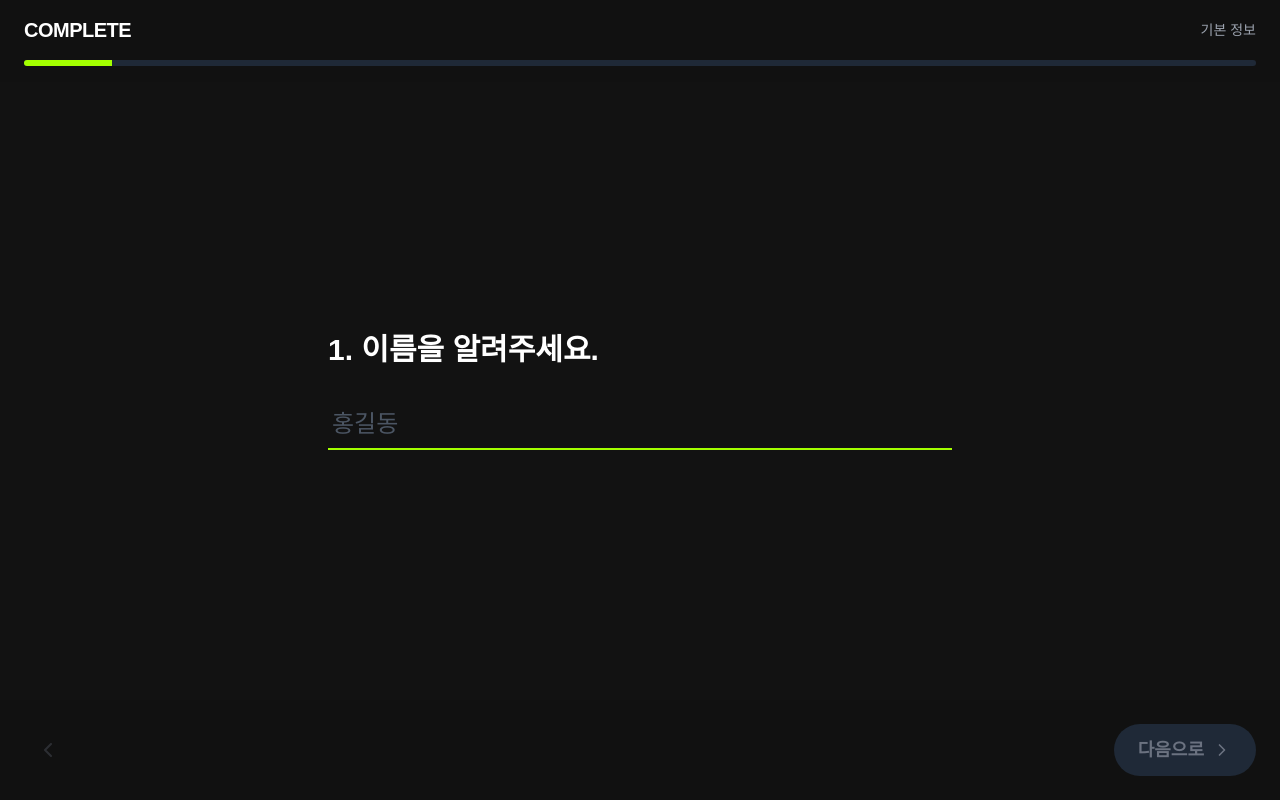
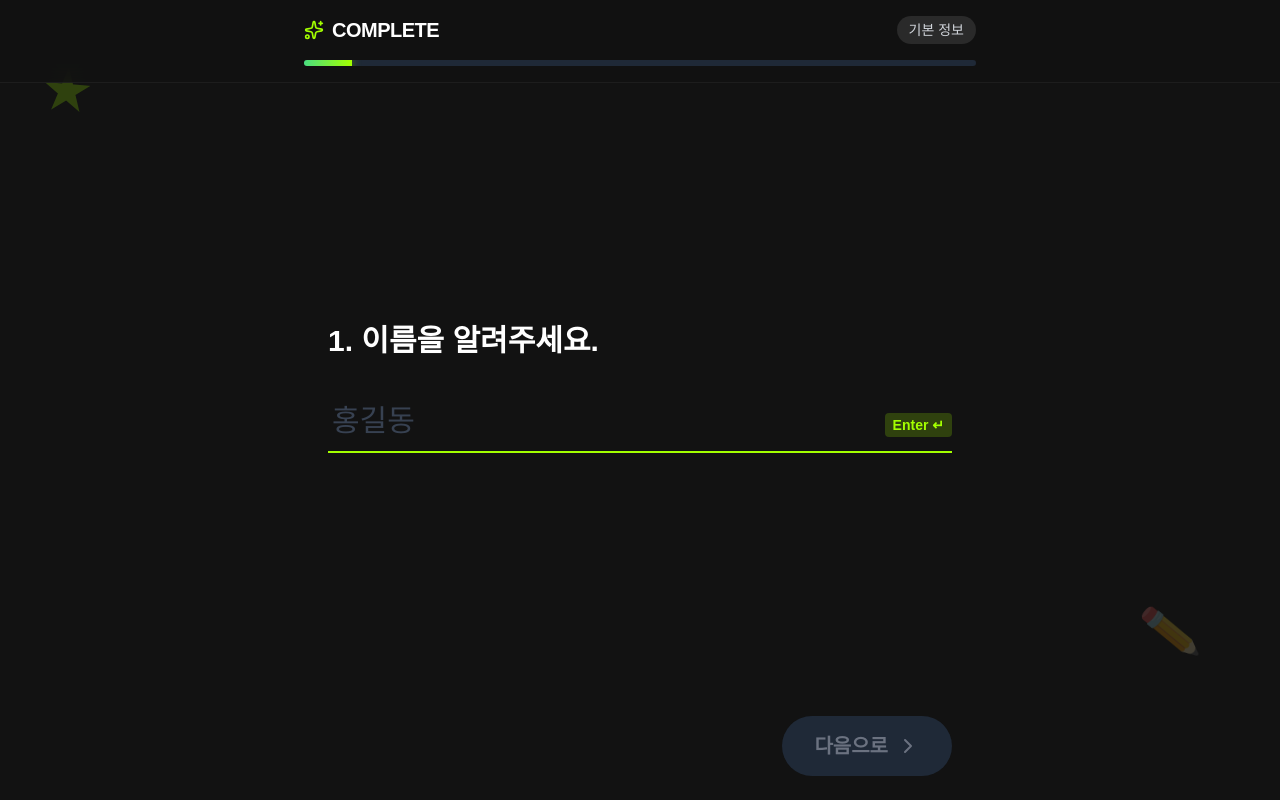
Before and after one commit to sojeong-im/6-5form-complete, a React (Vite) app: page / in a window 1280 px wide. Both pictures are taken after a click on the button "지원서 작성하기". Built offline with nearby package versions, Linux system fonts and the light colour scheme; a web font is replaced by a local one.

Commit message:
feat: Add Wow factors (Animations, Confetti, Personalization, Keyboard nav)

```diff
--- a/package.json
+++ b/package.json
@@ -9,6 +9,7 @@
     "preview": "vite preview"
   },
   "dependencies": {
+    "canvas-confetti": "^1.9.4",
     "framer-motion": "^13.1.1",
     "lucide-react": "^1.35.0",
     "react": "^19.2.8",
@@ -16,6 +17,7 @@
   },
   "devDependencies": {
     "@tailwindcss/postcss": "^4.3.3",
+    "@types/canvas-confetti": "^1.9.0",
     "@types/react": "^19.2.18",
     "@types/react-dom": "^19.2.5",
     "@vitejs/plugin-react": "^6.1.1",
--- a/src/App.tsx
+++ b/src/App.tsx
@@ -1,13 +1,14 @@
-import { useState } from 'react';
+import { useState, useEffect } from 'react';
 import { motion, AnimatePresence } from 'framer-motion';
-import { ChevronRight, ChevronLeft, Check, ArrowRight } from 'lucide-react';
+import { ChevronRight, ChevronLeft, Check, ArrowRight, Sparkles } from 'lucide-react';
+import confetti from 'canvas-confetti';
 
 type QuestionType = 'text' | 'textarea' | 'single-select' | 'multi-select';
 
 interface Question {
   id: string;
   section: string;
-  title: string;
+  title: string | ((answers: Record<string, any>) => string);
   subtitle?: string;
   type: QuestionType;
   options?: string[];
@@ -18,7 +19,7 @@ interface Question {
 const questions: Question[] = [
   // [기본 정보]
   { id: 'q1', section: '기본 정보', title: '1. 이름을 알려주세요.', type: 'text', placeholder: '홍길동' },
-  { id: 'q2', section: '기본 정보', title: '2. 나이를 알려주세요.', type: 'text', placeholder: '23' },
+  { id: 'q2', section: '기본 정보', title: (ans) => `2. 반가워요, ${ans.q1 || '지원자'}님! 나이를 알려주세요.`, type: 'text', placeholder: '23' },
   { id: 'q3', section: '기본 정보', title: '3. 학교 / 학과 / 학년을 알려주세요.', subtitle: '휴학생이라면 함께 작성해주세요.', type: 'text', placeholder: '한국대 / 경영학과 / 3학년' },
   { id: 'q4', section: '기본 정보', title: '4. 연락 가능한 전화번호를 남겨주세요.', type: 'text', placeholder: '010-1234-5678' },
   { id: 'q5', section: '기본 정보', title: '5. 현재 거주 지역 또는 주로 활동하는 지역을 알려주세요.', subtitle: '예: 마포구 / 홍대·신촌 부근', type: 'text', placeholder: '서대문구 신촌동' },
@@ -36,7 +37,7 @@ const questions: Question[] = [
   { id: 'q13', section: '활동 가능 일정', title: '13. 온라인 줌 스터디에도 참여할 의향이 있나요?', type: 'single-select', options: ['적극적으로 참여하고 싶어요', '일정이 맞으면 참여하고 싶어요', '대면 스터디 위주로 참여하고 싶어요'] },
 
   // [마지막 질문]
-  { id: 'q14', section: '마지막 질문', title: '14. Complete에 지원하게 된 이유와 이번 학기 활동에 대한 각오를 자유롭게 작성해주세요.', subtitle: '“혼자 하면 자꾸 미뤄서 같이 공부하고 싶어요!”처럼 편하게 작성해주셔도 좋습니다.', type: 'textarea', placeholder: '여기에 작성해주세요...' },
+  { id: 'q14', section: '마지막 질문', title: (ans) => `14. 마지막으로, ${ans.q1 || '지원자'}님이 Complete에 지원하게 된 이유와 각오를 들려주세요!`, subtitle: '“혼자 하면 자꾸 미뤄서 같이 공부하고 싶어요!”처럼 편하게 작성해주셔도 좋습니다.', type: 'textarea', placeholder: '여기에 작성해주세요...' },
 ];
 
 function App() {
@@ -45,13 +46,55 @@ function App() {
   const [answers, setAnswers] = useState<Record<string, any>>({});
   const [isCompleted, setIsCompleted] = useState(false);
 
+  // 엔터 키를 누르면 다음으로 넘어가기 (텍스트 입력 등에 유용)
+  useEffect(() => {
+    const handleKeyDown = (e: KeyboardEvent) => {
+      if (e.key === 'Enter' && !e.shiftKey && started && !isCompleted && isAnswered()) {
+        const currentQ = questions[currentStep];
+        if (currentQ.type !== 'textarea') {
+          e.preventDefault();
+          handleNext();
+        }
+      }
+    };
+    window.addEventListener('keydown', handleKeyDown);
+    return () => window.removeEventListener('keydown', handleKeyDown);
+  }, [currentStep, started, isCompleted, answers]);
+
   const handleNext = () => {
     if (currentStep < questions.length - 1) {
       setCurrentStep(prev => prev + 1);
     } else {
       setIsCompleted(true);
+      triggerConfetti();
       console.log('Submitted Answers:', answers);
     }
+  };
+
+  const triggerConfetti = () => {
+    const end = Date.now() + 3 * 1000;
+    const colors = ['#A3FF00', '#ffffff', '#333333'];
+
+    (function frame() {
+      confetti({
+        particleCount: 5,
+        angle: 60,
+        spread: 55,
+        origin: { x: 0 },
+        colors: colors
+      });
+      confetti({
+        particleCount: 5,
+        angle: 120,
+        spread: 55,
+        origin: { x: 1 },
+        colors: colors
+      });
+
+      if (Date.now() < end) {
+        requestAnimationFrame(frame);
+      }
+    }());
   };
 
   const handlePrev = () => {
@@ -80,6 +123,7 @@ function App() {
   const progress = ((currentStep + 1) / questions.length) * 100;
 
   const isAnswered = () => {
+    if (!currentQ) return false;
     const ans = answers[currentQ.id];
     if (currentQ.type === 'text' || currentQ.type === 'textarea') return !!ans && ans.trim().length > 0;
     if (currentQ.type === 'single-select') return !!ans;
@@ -87,9 +131,37 @@ function App() {
     return false;
   };
 
+  const getTitle = () => {
+    if (typeof currentQ.title === 'function') {
+      return currentQ.title(answers);
+    }
+    return currentQ.title;
+  };
+
+  // 배경 장식용 요소를 위한 컴포넌트
+  const BackgroundDecorations = () => (
+    <div className="fixed inset-0 pointer-events-none overflow-hidden z-0">
+      <motion.div
+        animate={{ y: [0, -20, 0], rotate: [0, 5, 0] }}
+        transition={{ repeat: Infinity, duration: 5, ease: "easeInOut" }}
+        className="absolute top-20 left-10 text-complete-green opacity-20 text-6xl"
+      >
+        ★
+      </motion.div>
+      <motion.div
+        animate={{ y: [0, 30, 0], rotate: [0, -10, 0] }}
+        transition={{ repeat: Infinity, duration: 7, ease: "easeInOut", delay: 1 }}
+        className="absolute bottom-40 right-20 text-complete-green opacity-20 text-5xl"
+      >
+        ✏️
+      </motion.div>
+    </div>
+  );
+
   if (!started) {
     return (
       <div className="min-h-screen flex flex-col items-center justify-center p-6 bg-complete-dark relative overflow-hidden">
+        <BackgroundDecorations />
         <div className="absolute inset-0 z-0 opacity-20 pointer-events-none" style={{ backgroundImage: 'radial-gradient(circle at 50% 0%, #A3FF00 0%, transparent 50%)' }}></div>
 
         <motion.div
@@ -97,28 +169,43 @@ function App() {
           animate={{ opacity: 1, y: 0 }}
           className="z-10 text-center max-w-md w-full"
         >
-          <div className="inline-block px-4 py-1 rounded-full border border-complete-green/30 text-complete-green text-sm font-semibold mb-6">
+          <motion.div
+            whileHover={{ scale: 1.05 }}
+            className="inline-block px-4 py-1 rounded-full border border-complete-green/30 text-complete-green text-sm font-semibold mb-6 cursor-default shadow-[0_0_15px_rgba(163,255,0,0.2)]"
+          >
             대학생 연합 자격증 스터디
-          </div>
-          <h1 className="text-5xl md:text-6xl font-black mb-2 tracking-tighter">COMPLETE</h1>
+          </motion.div>
+          <motion.h1
+            initial={{ scale: 0.9 }}
+            animate={{ scale: 1 }}
+            transition={{ type: 'spring', bounce: 0.5 }}
+            className="text-5xl md:text-6xl font-black mb-2 tracking-tighter"
+          >
+            COMPLETE
+          </motion.h1>
           <h2 className="text-3xl font-bold mb-8 text-complete-green italic">2기 모집</h2>
 
-          <div className="bg-[#1a1a1a] rounded-2xl p-6 mb-8 text-left border border-white/10 shadow-2xl relative">
+          <motion.div
+            whileHover={{ y: -5 }}
+            className="bg-[#1a1a1a] rounded-2xl p-6 mb-8 text-left border border-white/10 shadow-2xl relative"
+          >
              <div className="absolute -top-3 -right-3 text-3xl">📝</div>
              <p className="text-gray-300 leading-relaxed text-center font-medium">
                함께라서 더 완벽하게!<br/>
                Complete와 함께 이번 학기<br/>
                목표를 달성해봐요 ✨
              </p>
-          </div>
+          </motion.div>
 
-          <button
+          <motion.button
+            whileHover={{ scale: 1.02, backgroundColor: '#8ee000' }}
+            whileTap={{ scale: 0.98 }}
             onClick={() => setStarted(true)}
-            className="w-full bg-complete-green text-black font-bold text-lg py-4 rounded-xl hover:bg-[#8ee000] transition-colors flex items-center justify-center gap-2 group"
+            className="w-full bg-complete-green text-black font-bold text-lg py-4 rounded-xl transition-colors flex items-center justify-center gap-2 group shadow-[0_0_20px_rgba(163,255,0,0.3)] hover:shadow-[0_0_30px_rgba(163,255,0,0.5)]"
           >
             지원서 작성하기
             <ArrowRight className="w-5 h-5 group-hover:translate-x-1 transition-transform" />
-          </button>
+          </motion.button>
         </motion.div>
       </div>
     );
@@ -127,68 +214,83 @@ function App() {
   if (isCompleted) {
     return (
       <div className="min-h-screen flex flex-col items-center justify-center p-6 bg-complete-dark">
+        <BackgroundDecorations />
         <motion.div
-          initial={{ opacity: 0, scale: 0.9 }}
-          animate={{ opacity: 1, scale: 1 }}
-          className="text-center"
+          initial={{ opacity: 0, scale: 0.5, rotate: -10 }}
+          animate={{ opacity: 1, scale: 1, rotate: 0 }}
+          transition={{ type: 'spring', bounce: 0.6 }}
+          className="text-center z-10"
         >
-          <div className="w-20 h-20 bg-complete-green rounded-full flex items-center justify-center mx-auto mb-6">
-            <Check className="w-10 h-10 text-black" />
+          <div className="w-24 h-24 bg-complete-green rounded-full flex items-center justify-center mx-auto mb-6 shadow-[0_0_30px_rgba(163,255,0,0.5)]">
+            <Check className="w-12 h-12 text-black" />
           </div>
-          <h2 className="text-3xl font-bold mb-4">지원이 완료되었습니다!</h2>
-          <p className="text-gray-400">Complete 2기에 지원해주셔서 감사합니다.<br/>결과는 개별 안내해 드릴 예정입니다.</p>
+          <h2 className="text-4xl font-black mb-4">지원이 완료되었습니다!</h2>
+          <p className="text-gray-400 text-lg leading-relaxed">
+            {answers.q1}님, Complete 2기에 지원해주셔서 감사합니다.<br/>
+            좋은 결과로 곧 다시 뵙겠습니다! 💚
+          </p>
         </motion.div>
       </div>
     );
   }
 
   return (
-    <div className="min-h-screen flex flex-col bg-complete-dark">
+    <div className="min-h-screen flex flex-col bg-complete-dark relative">
+      <BackgroundDecorations />
+
       {/* Header & Progress */}
-      <header className="px-6 py-4 sticky top-0 bg-complete-dark/90 backdrop-blur-sm z-50">
-        <div className="flex justify-between items-center mb-4">
-          <span className="font-bold text-xl tracking-tight">COMPLETE</span>
-          <span className="text-sm text-gray-400 font-medium">{currentQ.section}</span>
+      <header className="px-6 py-4 sticky top-0 bg-complete-dark/80 backdrop-blur-md z-50 border-b border-white/5">
+        <div className="flex justify-between items-center mb-4 max-w-2xl mx-auto w-full">
+          <span className="font-black text-xl tracking-tight text-white flex items-center gap-2">
+            <Sparkles className="w-5 h-5 text-complete-green" /> COMPLETE
+          </span>
+          <span className="text-sm px-3 py-1 bg-white/10 rounded-full text-gray-300 font-medium">
+            {currentQ.section}
+          </span>
         </div>
-        <div className="w-full h-1.5 bg-gray-800 rounded-full overflow-hidden">
+        <div className="w-full max-w-2xl mx-auto h-1.5 bg-gray-800 rounded-full overflow-hidden">
           <motion.div
-            className="h-full bg-complete-green"
+            className="h-full bg-gradient-to-r from-green-400 to-complete-green shadow-[0_0_10px_rgba(163,255,0,0.5)]"
             initial={{ width: 0 }}
             animate={{ width: `${progress}%` }}
-            transition={{ duration: 0.3 }}
+            transition={{ duration: 0.4, ease: "easeOut" }}
           />
         </div>
       </header>
 
       {/* Question Area */}
-      <main className="flex-1 flex flex-col justify-center px-6 py-8 max-w-2xl mx-auto w-full">
+      <main className="flex-1 flex flex-col justify-center px-6 py-8 max-w-2xl mx-auto w-full z-10">
         <AnimatePresence mode="wait">
           <motion.div
             key={currentStep}
-            initial={{ opacity: 0, x: 20 }}
-            animate={{ opacity: 1, x: 0 }}
-            exit={{ opacity: 0, x: -20 }}
-            transition={{ duration: 0.2 }}
+            initial={{ opacity: 0, y: 30 }}
+            animate={{ opacity: 1, y: 0 }}
+            exit={{ opacity: 0, y: -30 }}
+            transition={{ duration: 0.3, type: "spring", bounce: 0.3 }}
             className="w-full"
           >
-            <h2 className="text-2xl md:text-3xl font-bold mb-3 leading-snug">
-              {currentQ.title}
+            <h2 className="text-2xl md:text-3xl font-bold mb-3 leading-snug break-keep">
+              {getTitle()}
             </h2>
             {currentQ.subtitle && (
-              <p className="text-gray-400 mb-8 font-medium">{currentQ.subtitle}</p>
+              <p className="text-gray-400 mb-8 font-medium text-lg">{currentQ.subtitle}</p>
             )}
 
             <div className="mt-8">
               {currentQ.type === 'text' && (
+                <div className="relative group">
                   <input
                     type="text"
                     autoFocus
                     placeholder={currentQ.placeholder}
                     value={answers[currentQ.id] || ''}
                     onChange={(e) => handleAnswer(e.target.value)}
-                  onKeyDown={(e) => { if(e.key === 'Enter' && isAnswered()) handleNext() }}
-                  className="w-full bg-transparent border-b-2 border-gray-700 text-2xl py-2 px-1 focus:outline-none focus:border-complete-green transition-colors text-white placeholder-gray-600"
+                    className="w-full bg-transparent border-b-2 border-gray-700 text-3xl py-3 px-1 focus:outline-none focus:border-complete-green transition-colors text-white placeholder-gray-700"
                   />
+                  <div className="absolute right-0 bottom-4 text-complete-green opacity-0 group-focus-within:opacity-100 transition-opacity">
+                    <span className="text-sm font-bold bg-complete-green/20 px-2 py-1 rounded">Enter ↵</span>
+                  </div>
+                </div>
               )}
 
               {currentQ.type === 'textarea' && (
@@ -197,7 +299,7 @@ function App() {
                   placeholder={currentQ.placeholder}
                   value={answers[currentQ.id] || ''}
                   onChange={(e) => handleAnswer(e.target.value)}
-                  className="w-full bg-[#1a1a1a] border border-gray-800 rounded-xl p-4 text-lg min-h-[150px] focus:outline-none focus:border-complete-green transition-colors resize-none"
+                  className="w-full bg-[#1a1a1a] border-2 border-gray-800 rounded-2xl p-5 text-xl min-h-[200px] focus:outline-none focus:border-complete-green transition-colors resize-none shadow-inner"
                 />
               )}
 
@@ -206,16 +308,22 @@ function App() {
                   {currentQ.options?.map((opt) => {
                     const isSelected = answers[currentQ.id] === opt;
                     return (
-                      <button
+                      <motion.button
+                        whileHover={{ scale: 1.01 }}
+                        whileTap={{ scale: 0.98 }}
                         key={opt}
-                        onClick={() => { handleAnswer(opt); setTimeout(handleNext, 300); }}
-                        className={`text-left p-4 rounded-xl border-2 transition-all flex items-center justify-between
-                          ${isSelected ? 'border-complete-green bg-complete-green/10' : 'border-gray-800 bg-[#1a1a1a] hover:border-gray-600'}
+                        onClick={() => { handleAnswer(opt); setTimeout(handleNext, 400); }}
+                        className={`text-left p-5 rounded-2xl border-2 transition-all flex items-center justify-between
+                          ${isSelected ? 'border-complete-green bg-complete-green/10 shadow-[0_0_15px_rgba(163,255,0,0.15)]' : 'border-gray-800 bg-[#1a1a1a] hover:border-gray-600'}
                         `}
                       >
-                        <span className={`text-lg font-medium ${isSelected ? 'text-complete-green' : 'text-gray-200'}`}>{opt}</span>
-                        {isSelected && <Check className="w-5 h-5 text-complete-green" />}
-                      </button>
+                        <span className={`text-xl font-semibold ${isSelected ? 'text-complete-green' : 'text-gray-200'}`}>{opt}</span>
+                        {isSelected && (
+                          <motion.div initial={{ scale: 0 }} animate={{ scale: 1 }} transition={{ type: "spring" }}>
+                            <Check className="w-6 h-6 text-complete-green" />
+                          </motion.div>
+                        )}
+                      </motion.button>
                     )
                   })}
                 </div>
@@ -229,19 +337,21 @@ function App() {
                     const isMaxReached = Boolean(currentQ.maxSelect && !isSelected && currentAnswers.length >= currentQ.maxSelect);
 
                     return (
-                      <button
+                      <motion.button
+                        whileHover={!isMaxReached ? { scale: 1.05 } : {}}
+                        whileTap={!isMaxReached ? { scale: 0.95 } : {}}
                         key={opt}
                         disabled={isMaxReached}
                         onClick={() => handleMultiSelect(opt, currentQ.maxSelect)}
-                        className={`text-left px-5 py-3 rounded-xl border-2 transition-all font-medium text-lg
+                        className={`text-left px-6 py-4 rounded-2xl border-2 transition-all font-semibold text-lg
                           ${isSelected
-                            ? 'border-complete-green bg-complete-green/10 text-complete-green'
+                            ? 'border-complete-green bg-complete-green text-black shadow-[0_0_15px_rgba(163,255,0,0.3)]'
                             : 'border-gray-800 bg-[#1a1a1a] text-gray-300 hover:border-gray-600'}
-                          ${isMaxReached ? 'opacity-50 cursor-not-allowed' : ''}
+                          ${isMaxReached ? 'opacity-40 cursor-not-allowed' : ''}
                         `}
                       >
                         {opt}
-                      </button>
+                      </motion.button>
                     )
                   })}
                 </div>
@@ -252,28 +362,30 @@ function App() {
       </main>
 
       {/* Footer Nav */}
-      <footer className="p-6 flex justify-between items-center bg-complete-dark/90 backdrop-blur-sm">
+      <footer className="px-6 py-6 flex justify-between items-center max-w-2xl mx-auto w-full z-50">
         <button
           onClick={handlePrev}
           disabled={currentStep === 0}
-          className={`p-3 rounded-full transition-colors ${currentStep === 0 ? 'opacity-30 cursor-not-allowed text-gray-500' : 'bg-gray-800 hover:bg-gray-700 text-white'}`}
+          className={`p-4 rounded-full transition-all ${currentStep === 0 ? 'opacity-0 cursor-default' : 'bg-[#1a1a1a] hover:bg-gray-800 text-white border border-white/10'}`}
         >
           <ChevronLeft className="w-6 h-6" />
         </button>
 
-        <button
+        <motion.button
+          whileHover={isAnswered() ? { scale: 1.05 } : {}}
+          whileTap={isAnswered() ? { scale: 0.95 } : {}}
           onClick={handleNext}
           disabled={!isAnswered()}
-          className={`flex items-center gap-2 px-6 py-3 rounded-full font-bold text-lg transition-all
+          className={`flex items-center gap-2 px-8 py-4 rounded-full font-bold text-xl transition-all duration-300
             ${isAnswered()
-              ? 'bg-complete-green text-black hover:bg-[#8ee000] shadow-[0_0_15px_rgba(163,255,0,0.4)]'
+              ? 'bg-complete-green text-black hover:bg-[#8ee000] shadow-[0_0_20px_rgba(163,255,0,0.4)]'
               : 'bg-gray-800 text-gray-500 cursor-not-allowed'
             }
           `}
         >
           {currentStep === questions.length - 1 ? '제출하기' : '다음으로'}
-          <ChevronRight className="w-5 h-5" />
-        </button>
+          <ChevronRight className="w-6 h-6" />
+        </motion.button>
       </footer>
     </div>
   );
```
Also changed, not shown: 2 other files (tests, documents, lock files or other folders). Lines whose indentation alone changed are shown as unchanged.
